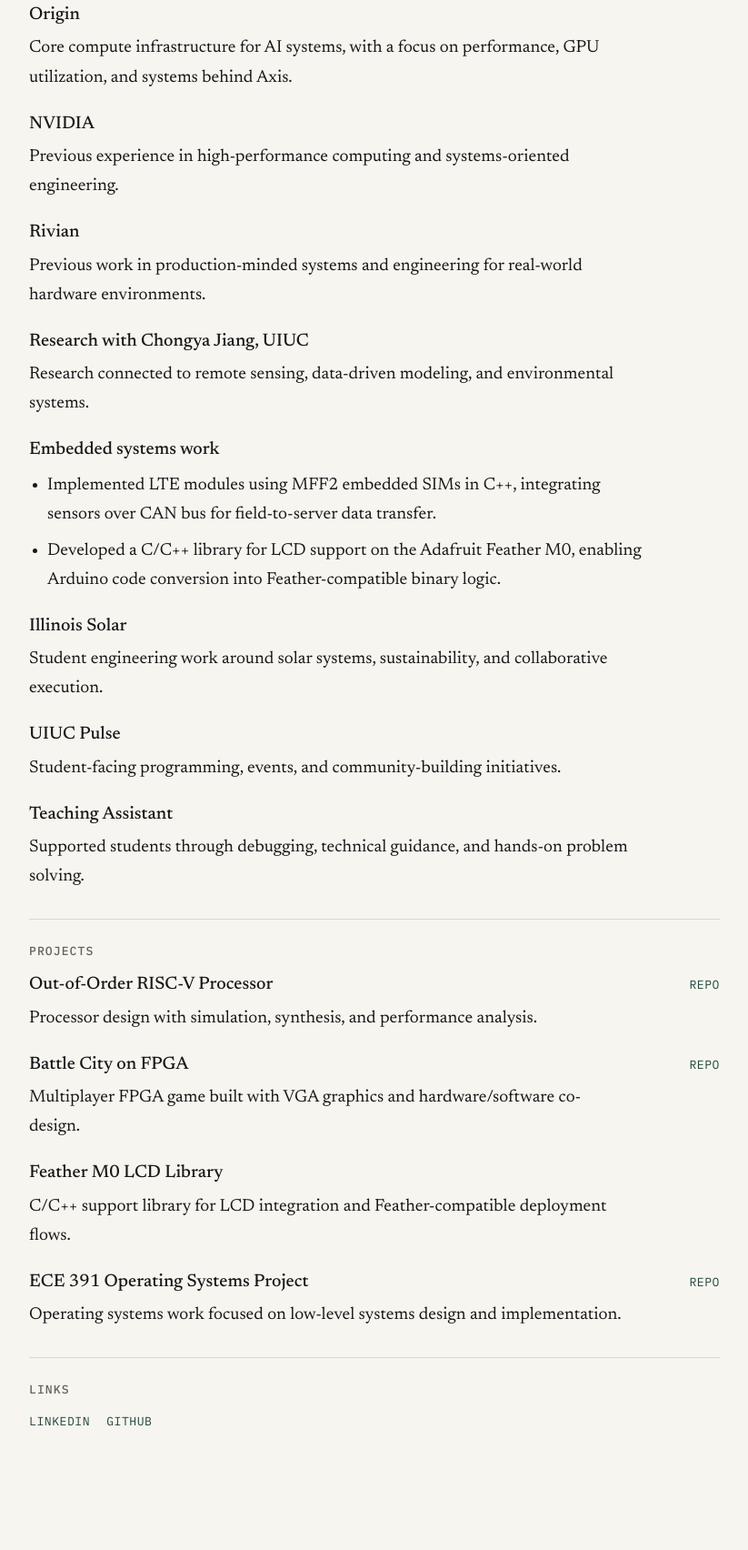
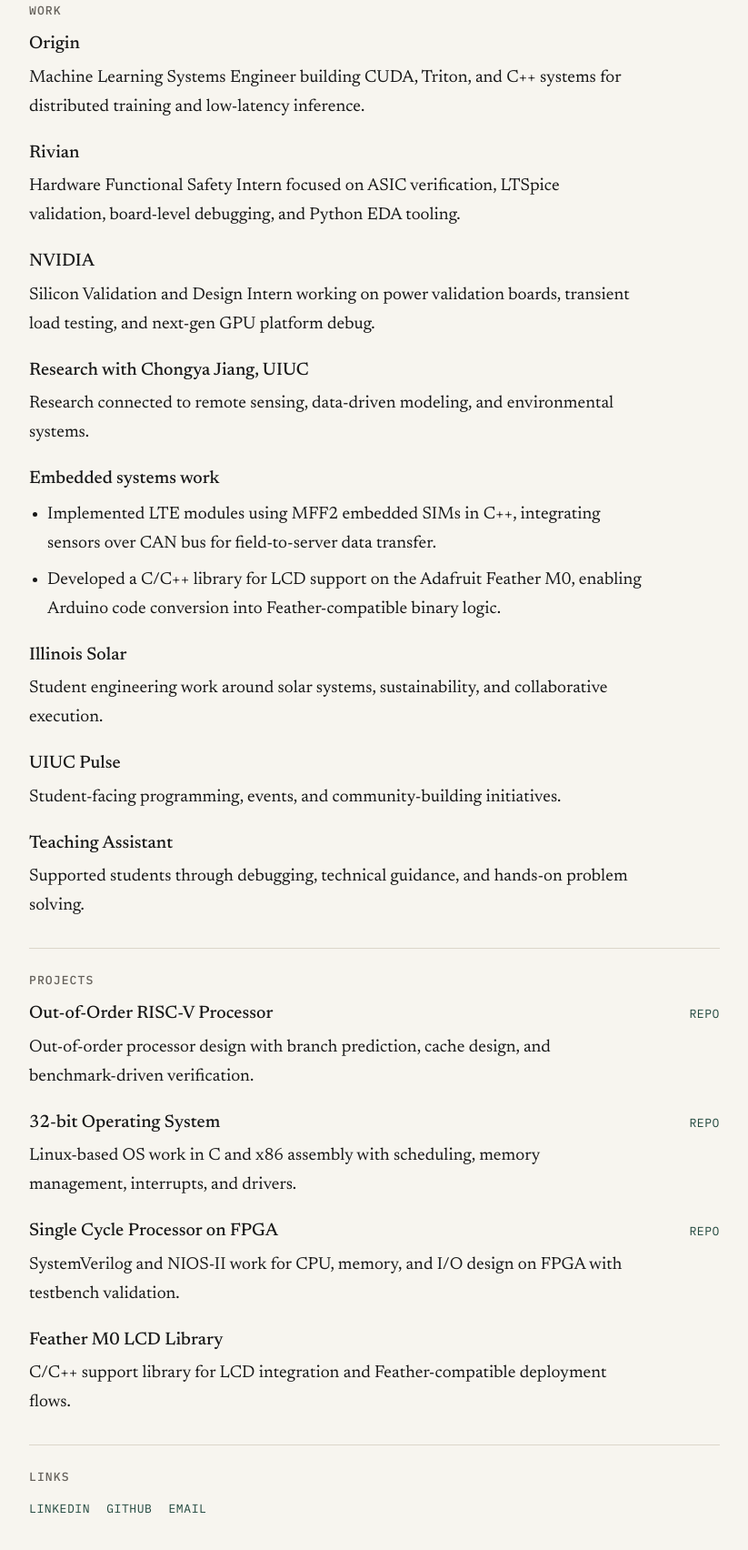
Before and after one commit to akshx-at/personal-website, a plain HTML site: page index.html in a window 1280 px wide. Shown: the part 557-2261 px from the top of the page at 91% size, without its empty margins (228-1051 px from the left). Drawn offline with Linux system fonts and the light colour scheme.

Commit message:
Align website content with resume

```diff
--- a/index.html
+++ b/index.html
@@ -33,7 +33,7 @@
             I work on hardware, inference systems, embedded systems, and ML.
           </p>
           <p class="intro muted">
-            Currently at Origin. Previously at NVIDIA and Rivian.
+            Currently a Machine Learning Systems Engineer at Origin. Previously at Rivian and NVIDIA.
           </p>
         </section>
 
@@ -52,22 +52,24 @@
             <article class="list-item">
               <h3>Origin</h3>
               <p>
-                Core compute infrastructure for AI systems, with a focus on
-                performance, GPU utilization, and systems behind Axis.
+                Machine Learning Systems Engineer building CUDA, Triton, and C++
+                systems for distributed training and low-latency inference.
+              </p>
+            </article>
+
+            <article class="list-item">
+              <h3>Rivian</h3>
+              <p>
+                Hardware Functional Safety Intern focused on ASIC verification,
+                LTSpice validation, board-level debugging, and Python EDA tooling.
               </p>
             </article>
 
             <article class="list-item">
               <h3>NVIDIA</h3>
               <p>
-                Previous experience in high-performance computing and systems-oriented engineering.
-              </p>
-            </article>
-
-            <article class="list-item">
-              <h3>Rivian</h3>
-              <p>
-                Previous work in production-minded systems and engineering for real-world hardware environments.
+                Silicon Validation and Design Intern working on power validation
+                boards, transient load testing, and next-gen GPU platform debug.
               </p>
             </article>
 
@@ -125,15 +127,23 @@
             <article class="list-item project-item">
               <div>
                 <h3>Out-of-Order RISC-V Processor</h3>
-                <p>Processor design with simulation, synthesis, and performance analysis.</p>
+                <p>Out-of-order processor design with branch prediction, cache design, and benchmark-driven verification.</p>
               </div>
               <a href="https://github.com/akshx-at/Comp-arch-projects" target="_blank" rel="noreferrer">Repo</a>
             </article>
 
             <article class="list-item project-item">
               <div>
-                <h3>Battle City on FPGA</h3>
-                <p>Multiplayer FPGA game built with VGA graphics and hardware/software co-design.</p>
+                <h3>32-bit Operating System</h3>
+                <p>Linux-based OS work in C and x86 assembly with scheduling, memory management, interrupts, and drivers.</p>
+              </div>
+              <a href="https://github.com/akshx-at/ECE391" target="_blank" rel="noreferrer">Repo</a>
+            </article>
+
+            <article class="list-item project-item">
+              <div>
+                <h3>Single Cycle Processor on FPGA</h3>
+                <p>SystemVerilog and NIOS-II work for CPU, memory, and I/O design on FPGA with testbench validation.</p>
               </div>
               <a href="https://github.com/akshx-at/ECE-385-Final-Project---Battle-City" target="_blank" rel="noreferrer">Repo</a>
             </article>
@@ -144,14 +154,6 @@
                 <p>C/C++ support library for LCD integration and Feather-compatible deployment flows.</p>
               </div>
             </article>
-
-            <article class="list-item project-item">
-              <div>
-                <h3>ECE 391 Operating Systems Project</h3>
-                <p>Operating systems work focused on low-level systems design and implementation.</p>
-              </div>
-              <a href="https://github.com/akshx-at/ECE391" target="_blank" rel="noreferrer">Repo</a>
-            </article>
           </div>
         </section>
 
@@ -160,6 +162,7 @@
           <p class="links-line">
             <a href="https://www.linkedin.com/in/akshat-singh-u1uc/" target="_blank" rel="noreferrer">LinkedIn</a>
             <a href="https://github.com/akshx-at" target="_blank" rel="noreferrer">GitHub</a>
+            <a href="mailto:akshat4@illinois.edu">Email</a>
           </p>
         </section>
       </main>
```
